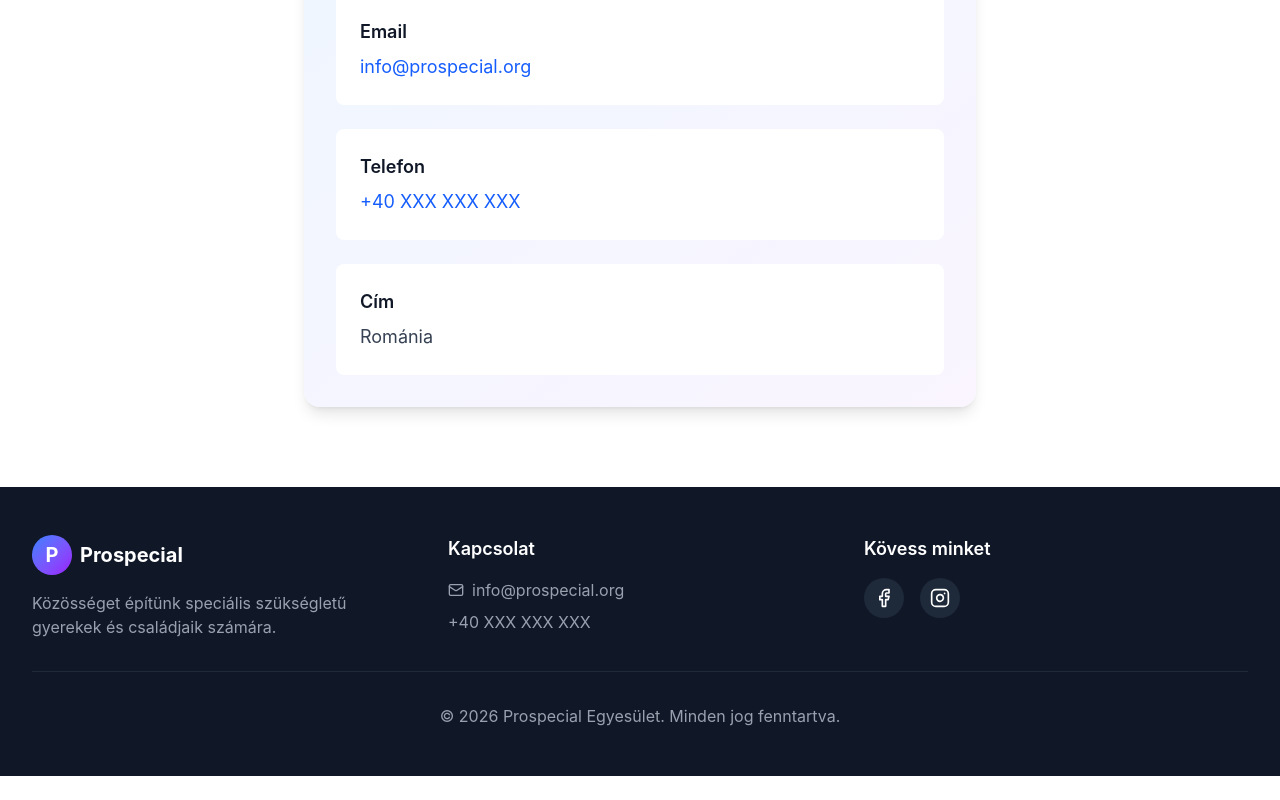
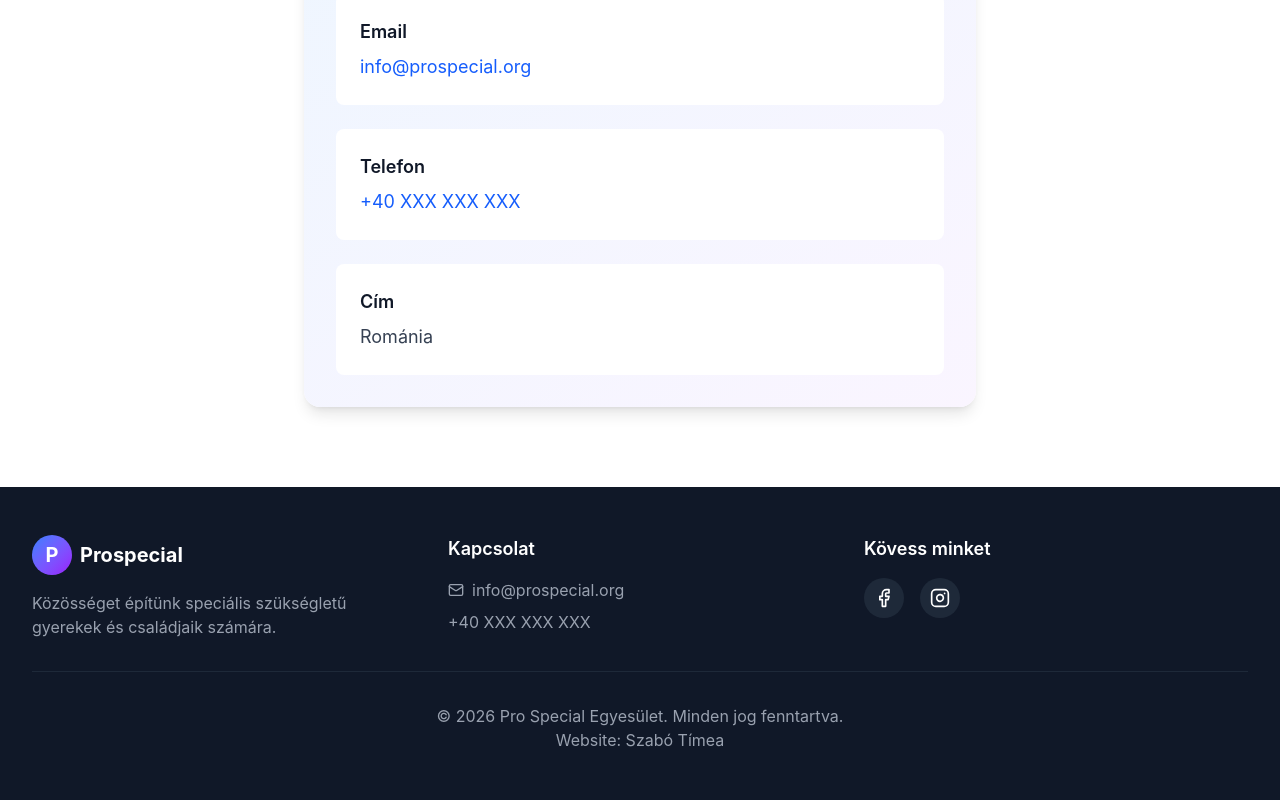
Before and after one commit to zuraglal/prospecial.org, a React (Vite) app: page / in a window 1280 px wide. Shown: the part 2998-3798 px from the top of the page. Before the commit the page ends 3774 px from the top, so only its background shows below. Built offline with nearby package versions, Linux system fonts and the light colour scheme.

Commit message:
Correct organization name and add website info

```diff
--- a/src/app/components/Footer.tsx
+++ b/src/app/components/Footer.tsx
@@ -57,7 +57,8 @@ export function Footer() {
         </div>
 
         <div className="border-t border-gray-800 mt-8 pt-8 text-center text-gray-400">
-          <p>© {currentYear} Prospecial Egyesület. {getTranslation(language, 'allRightsReserved')}</p>
+          <p>© {currentYear} Pro Special Egyesület. {getTranslation(language, 'allRightsReserved')}</p>
+          <p>Website: Szabó Tímea</p>
         </div>
       </div>
     </footer>
```
